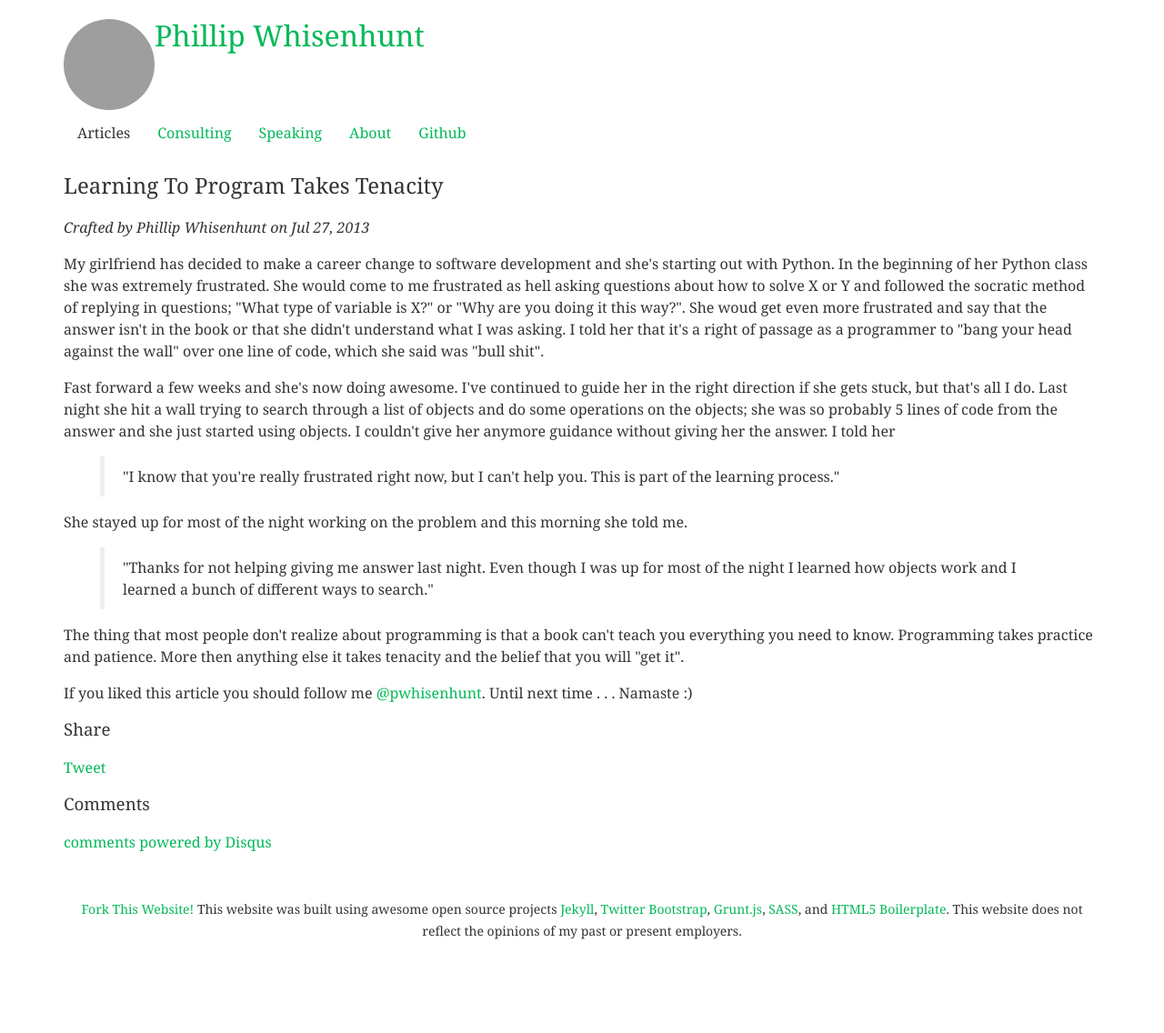
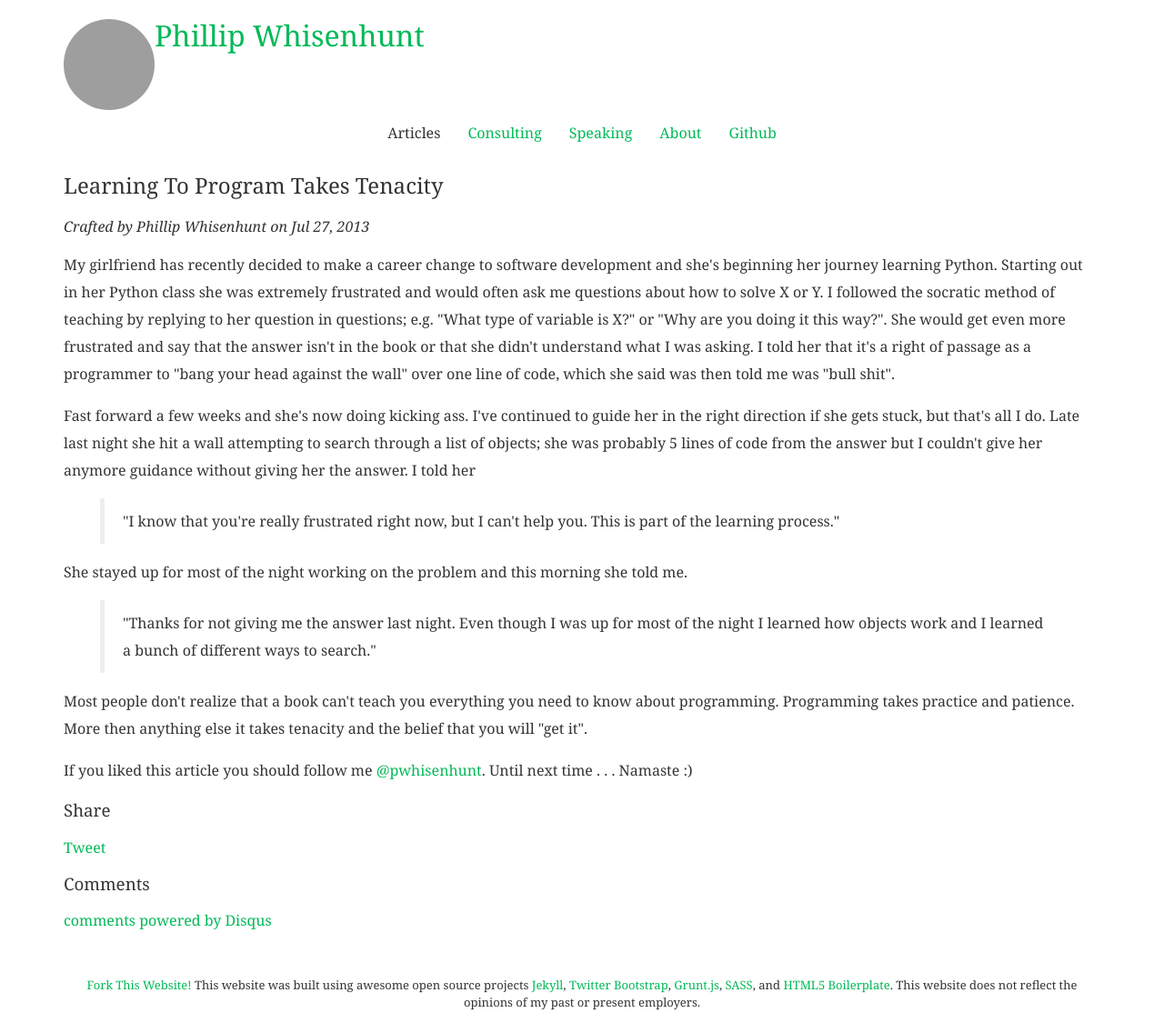
Before and after one commit to pwhisenhunt/pwhisenhunt.github.io, a Jekyll site: the page built from _posts/2013-07-27-Learning-To-Program-Takes-Tenacity.html, in a window 1280 px wide. Shown: the whole page at 91% size. Built offline with Jekyll 4.4.1, drawn with Linux system fonts in a browser that asks for light colours; some web fonts are replaced; comment, search, counter and statistics services are not loaded; before the commit the page ends 1061 px from its top, so only the background shows below that; grey boxes are pictures that could not be loaded.

Commit message:
fixing typos in post, adding in responsive line height.

```diff
--- a/_posts/2013-07-27-Learning-To-Program-Takes-Tenacity.html
+++ b/_posts/2013-07-27-Learning-To-Program-Takes-Tenacity.html
@@ -6,10 +6,10 @@
 comments: true
 ---
 <p>
-My girlfriend has decided to make a career change to software development and she's starting out with Python. In the beginning of her Python class she was extremely frustrated. She would come to me frustrated as hell asking questions about how to solve X or Y and followed the socratic method of replying in questions; "What type of variable is X?" or "Why are you doing it this way?". She woud get even more frustrated and say that the answer isn't in the book or that she didn't understand what I was asking. I told her that it's a right of passage as a programmer to "bang your head against the wall" over one line of code, which she said was "bull shit".
+My girlfriend has recently decided to make a career change to software development and she's beginning her journey learning Python. Starting out in her Python class she was extremely frustrated and would often ask me questions about how to solve X or Y. I followed the socratic method of teaching by replying to her question in questions; e.g. "What type of variable is X?" or "Why are you doing it this way?". She would get even more frustrated and say that the answer isn't in the book or that she didn't understand what I was asking. I told her that it's a right of passage as a programmer to "bang your head against the wall" over one line of code, which she said was then told me was "bull shit".
 </p>
 <p>
-Fast forward a few weeks and she's now doing awesome. I've continued to guide her in the right direction if she gets stuck, but that's all I do. Last night she hit a wall trying to search through a list of objects and do some operations on the objects; she was so probably 5 lines of code from the answer and she just started using objects. I couldn't give her anymore guidance without giving her the answer. I told her
+Fast forward a few weeks and she's now doing kicking ass. I've continued to guide her in the right direction if she gets stuck, but that's all I do. Late last night she hit a wall attempting to search through a list of objects; she was  probably 5 lines of code from the answer but I couldn't give her anymore guidance without giving her the answer. I told her
 </p>
 <blockquote>
 "I know that you're really frustrated right now, but I can't help you. This is part of the learning process."
@@ -18,6 +18,8 @@
 She stayed up for most of the night working on the problem and this morning she told me.
 </p>
 <blockquote>
-"Thanks for not helping giving me answer last night. Even though I was up for most of the night I learned how objects work and I learned a bunch of different ways to search."
+"Thanks for not giving me the answer last night. Even though I was up for most of the night I learned how objects work and I learned a bunch of different ways to search."
 </blockquote>
-The thing that most people don't realize about programming is that a book can't teach you everything you need to know. Programming takes practice and patience. More then anything else it takes tenacity and the belief that you will "get it".
+<p>
+Most people don't realize that a book can't teach you everything you need to know about programming. Programming takes practice and patience. More then anything else it takes tenacity and the belief that you will "get it".
+</p>
--- a/index.html
+++ b/index.html
@@ -5,11 +5,10 @@
 ---
 {% for post in site.posts %}
     <article>
-        <h3><a href="{{ post.url }}" alt="{{ post.title }}">{{ post.title }}</a></h3>
+            <h3><a href="{{ post.url }}" alt="{{ post.title }}">{{ post.title }}</a><em class="pull-right">{{ post.date | date: "%b %d, %Y" }}</em></h3>
         {% if post.img %}<img src="{{ post.img }}" />{% endif %}
         <p>
             {{ post.caption }}
         </p>
-        <em>{{ post.date | date: "%b %d, %Y" }}</em>
     </article>
 {% endfor %}
--- a/speaking/index.html
+++ b/speaking/index.html
@@ -5,7 +5,7 @@
 description: Software development talks by Phillip Whisenhunt
 ---
 <p>
-    I thoroughly enjoy giving talks, which is probably a by product of being in graduate school. I'm currently giving talks that focus on one of the following areas:
+    I enjoy giving talks and I'm currently giving talks in one of the following areas:
     <ul>
         <li>Front-end Test Driven Development</li>
         <li>Web Application Performance</li>
```
Also changed, not shown: css/main.concat.css (+47 -13 lines), css/main.css (+47 -13 lines), scss/_content.scss (+36 -2 lines), css/main.min.css.
